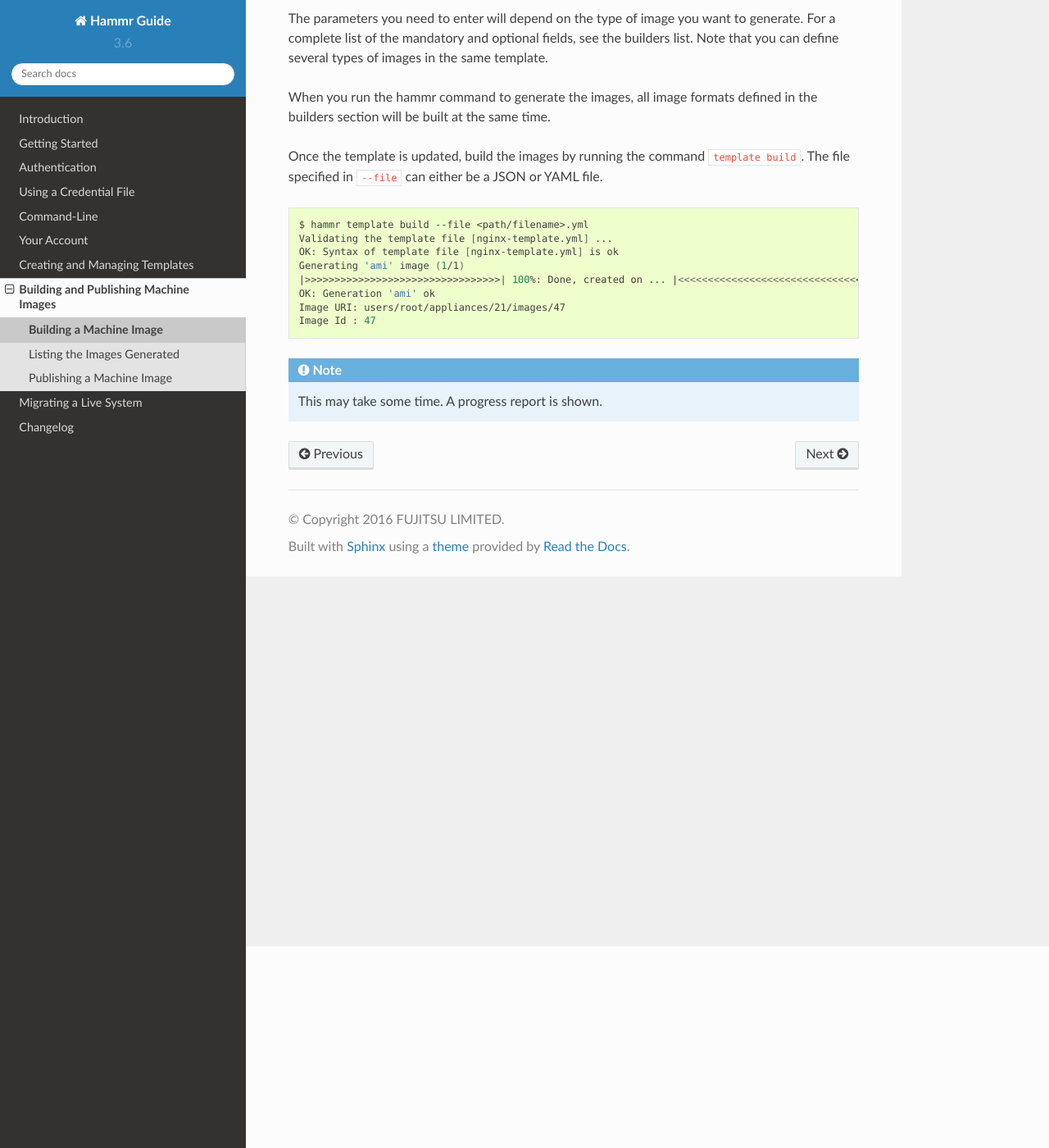
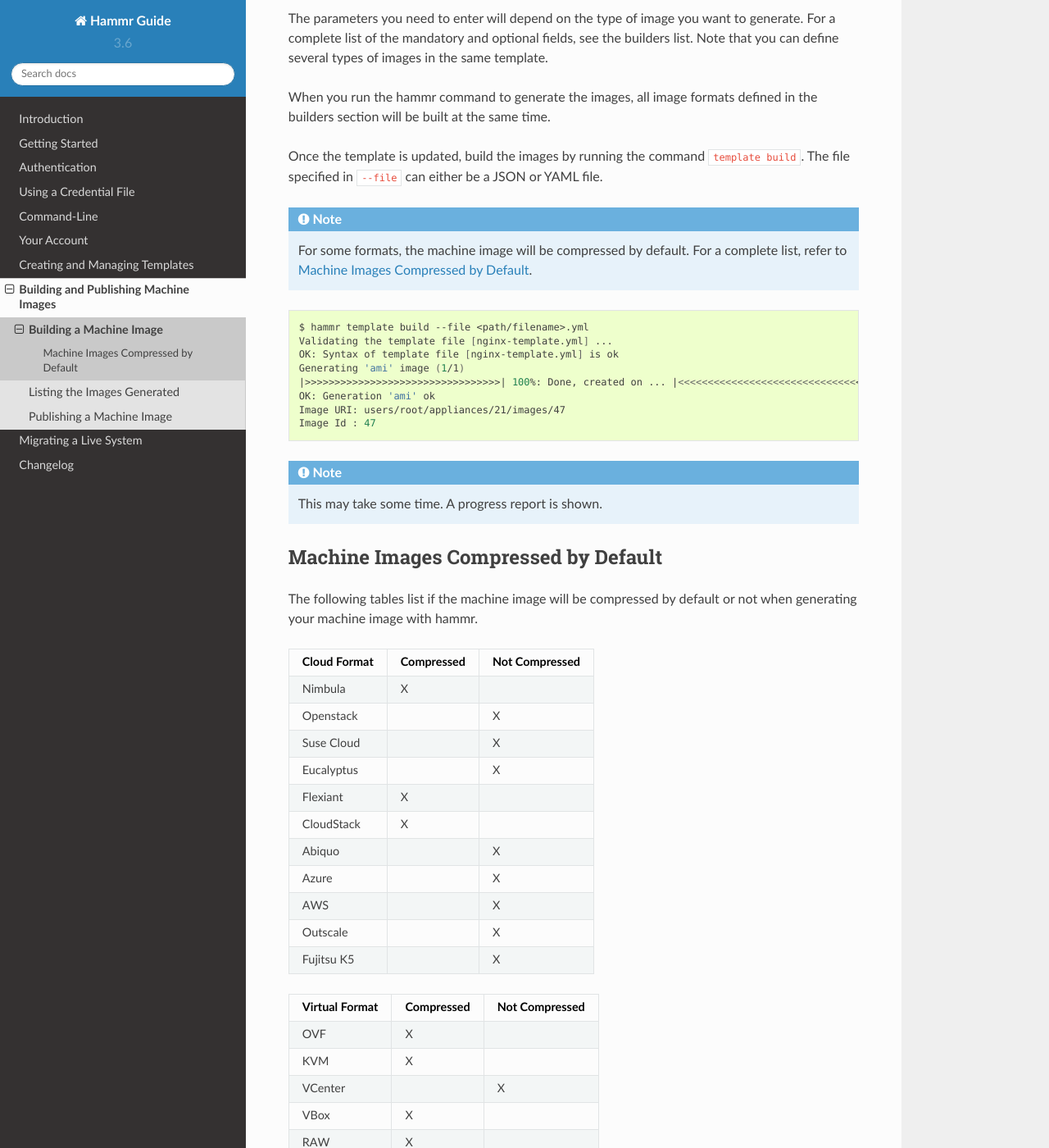
Before and after one commit to usharesoft/hammr, a Sphinx documentation site: the page built from documentation/en/source/pages/machine-images/machine-image-build.rst, in a window 1280 px wide and 1400 px high, scrolled down 246 px. Shown: the whole window at 82% size. Built offline with Sphinx 7.4.7 and the Read the Docs theme 2.0.0, drawn with Linux system fonts in a browser that asks for light colours; pages that are not in the unit, such as notebooks, are missing from menus; some of the changed text lies outside the part shown.

Commit message:
add tables to list which images are compressed by default (#196)

```diff
--- a/documentation/en/source/pages/machine-images/machine-image-build.rst
+++ b/documentation/en/source/pages/machine-images/machine-image-build.rst
@@ -13,6 +13,8 @@ When you run the hammr command to generate the images, all image formats defined
 
 Once the template is updated, build the images by running the command ``template build``. The file specified in ``--file`` can either be a JSON or YAML file.
 
+.. note:: For some formats, the machine image will be compressed by default. For a complete list, refer to :ref:`machine-image-compressed`.
+
 .. code-block:: shell
 
 	$ hammr template build --file <path/filename>.yml
@@ -25,3 +27,71 @@ Once the template is updated, build the images by running the command ``template
 	Image Id : 47
 
 .. note:: This may take some time. A progress report is shown.
+
+.. _machine-image-compressed:
+
+Machine Images Compressed by Default
+------------------------------------
+
+The following tables list if the machine image will be compressed by default or not when generating your machine image with hammr.
+
++------------------+---------------------+-----------------------+
+|  Cloud Format    |    Compressed       |    Not Compressed     |
++==================+=====================+=======================+
+| Nimbula          |    X                |                       |
++------------------+---------------------+-----------------------+
+| Openstack        |                     |     X                 |
++------------------+---------------------+-----------------------+
+| Suse Cloud       |                     |     X                 |
++------------------+---------------------+-----------------------+
+| Eucalyptus       |                     |     X                 |
++------------------+---------------------+-----------------------+
+| Flexiant         |    X                |                       |
++------------------+---------------------+-----------------------+
+| CloudStack       |    X                |                       |
++------------------+---------------------+-----------------------+
+| Abiquo           |                     |     X                 |
++------------------+---------------------+-----------------------+
+| Azure            |                     |     X                 |
++------------------+---------------------+-----------------------+
+| AWS              |                     |     X                 |
++------------------+---------------------+-----------------------+
+| Outscale         |                     |     X                 |
++------------------+---------------------+-----------------------+
+| Fujitsu K5       |                     |     X                 |
++------------------+---------------------+-----------------------+
+
+
++------------------+---------------------+-----------------------+
+|  Virtual Format  |    Compressed       |    Not Compressed     |
++==================+=====================+=======================+
+| OVF              |    X                |                       |
++------------------+---------------------+-----------------------+
+| KVM              |    X                |                       |
++------------------+---------------------+-----------------------+
+| VCenter          |                     |     X                 |
++------------------+---------------------+-----------------------+
+| VBox             |    X                |                       |
++------------------+---------------------+-----------------------+
+| RAW              |    X                |                       |
++------------------+---------------------+-----------------------+
+| HyperV           |    X                |                       |
++------------------+---------------------+-----------------------+
+| QCOW2            |    X                |                       |
++------------------+---------------------+-----------------------+
+| VHD              |    X                |                       |
++------------------+---------------------+-----------------------+
+| XEN              |    X                |                       |
++------------------+---------------------+-----------------------+
+| Vagrant          |    X                |                       |
++------------------+---------------------+-----------------------+
+| XenServer        |    X                |                       |
++------------------+---------------------+-----------------------+
+
++------------------+---------------------+-----------------------+
+|  Container       |    Compressed       |    Not Compressed     |
++==================+=====================+=======================+
+| Docker           |    X                |                       |
++------------------+---------------------+-----------------------+
+| LXC              |    X                |                       |
++------------------+---------------------+-----------------------+
```
